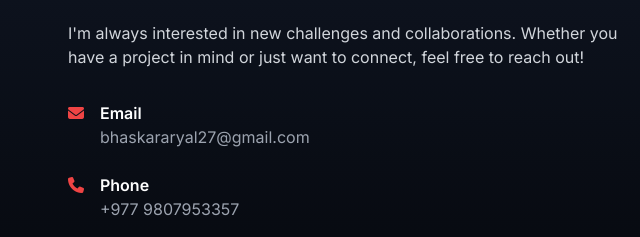
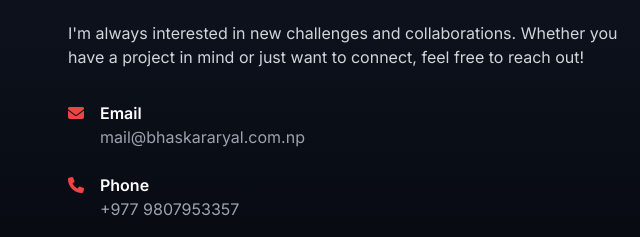
Before and after one commit to Bhaskar-977/SitePortfolio, a plain HTML site: page index.html in a window 1280 px wide. Shown: the part 3403-3640 px from the top of the page, 0-640 px from the left. Drawn offline with nearby package versions, Linux system fonts and the light colour scheme.

Commit message:
Update index.html
mail uodate

```diff
--- a/index.html
+++ b/index.html
@@ -375,7 +375,7 @@
                             <h4 class="font-semibold">Email</h4>
                             <p class="text-gray-400">
                                 <a href="mailto:bhaskararyal27@gmail.com" class="hover:underline">
-                                    bhaskararyal27@gmail.com
+                                    mail@bhaskararyal.com.np
                                 </a>
                             </p>
                         </div>
```
